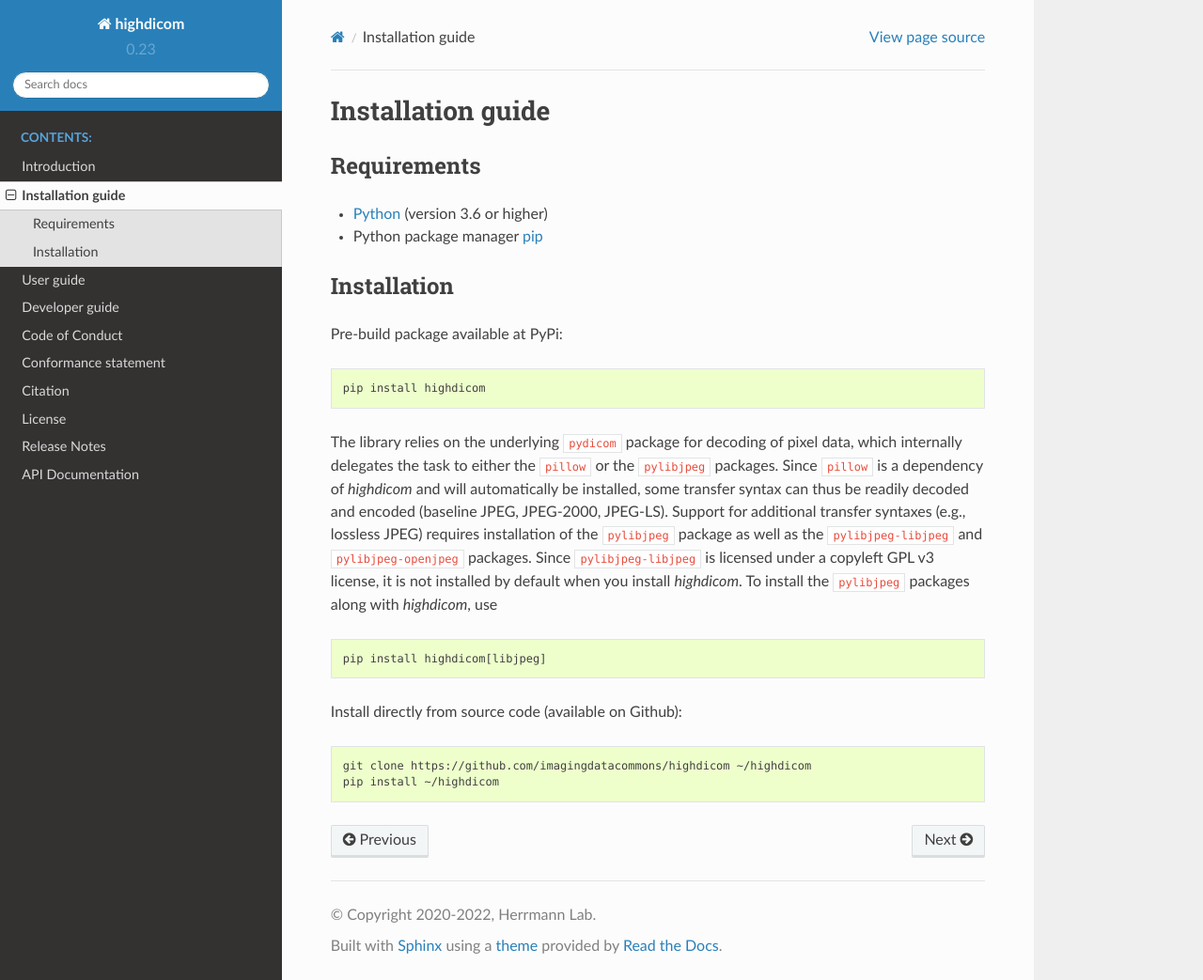
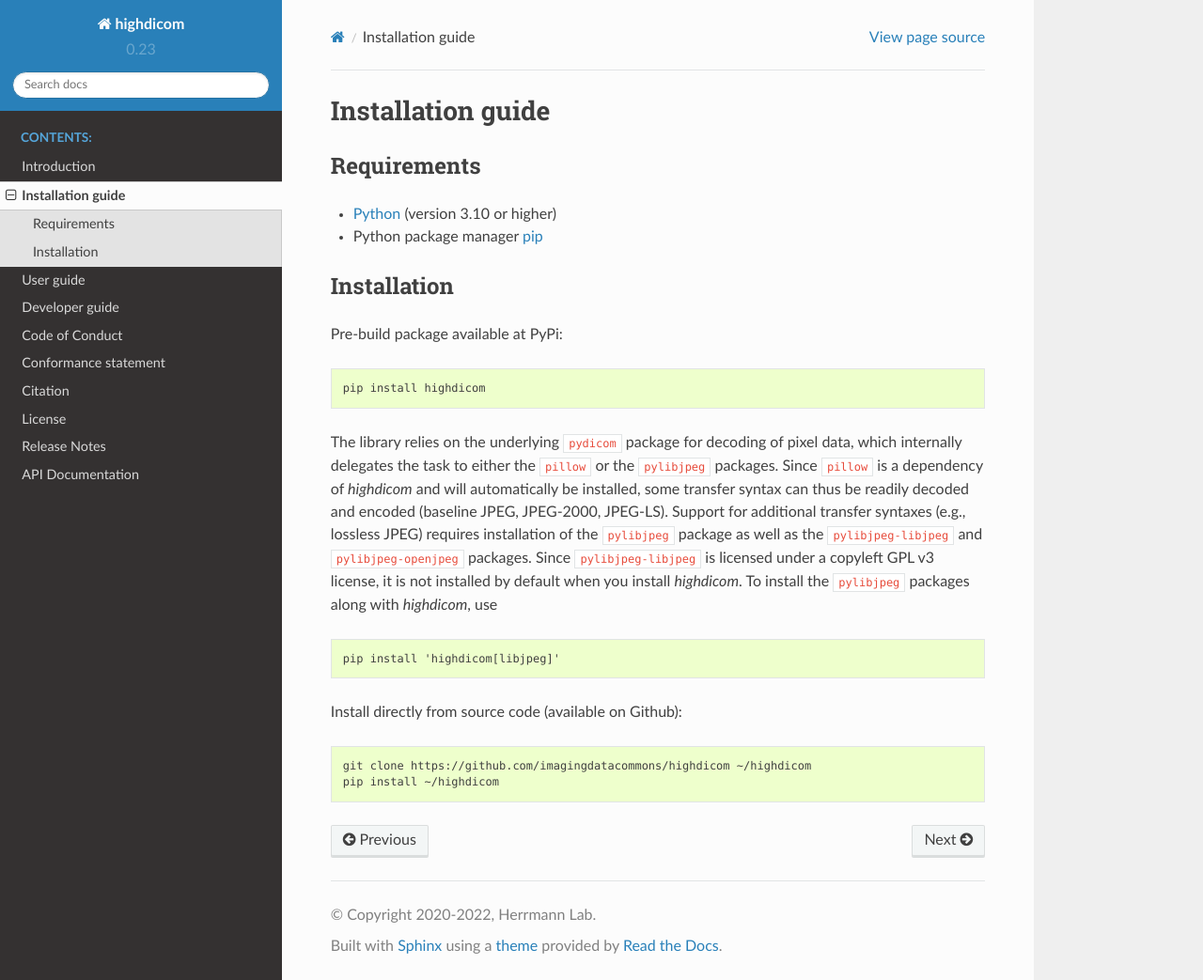
Before and after one commit to ImagingDataCommons/highdicom, a Sphinx documentation site: the page built from docs/installation.rst, in a window 1280 px wide and 1043 px high. Shown: the whole window at 94% size. Built offline with Sphinx 7.4.7 and the Read the Docs theme 2.0.0, drawn with Linux system fonts in a browser that asks for light colours.

Commit message:
Update docs to reflect python 3.10 dependency

```diff
--- a/docs/installation.rst
+++ b/docs/installation.rst
@@ -8,7 +8,7 @@
 Requirements
 ------------
 
-* `Python <https://www.python.org/>`_ (version 3.6 or higher)
+* `Python <https://www.python.org/>`_ (version 3.10 or higher)
 * Python package manager `pip <https://pip.pypa.io/en/stable/>`_
 
 .. _installation:
@@ -35,7 +35,7 @@
 
 .. code-block:: none
 
-    pip install highdicom[libjpeg]
+    pip install 'highdicom[libjpeg]'
 
 Install directly from source code (available on Github):
 
```
